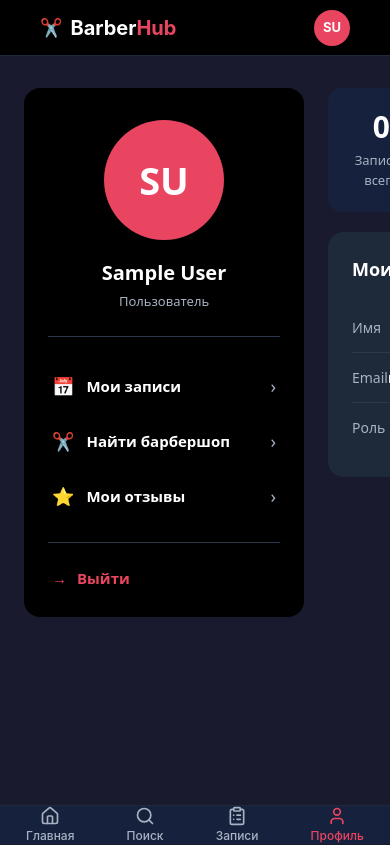
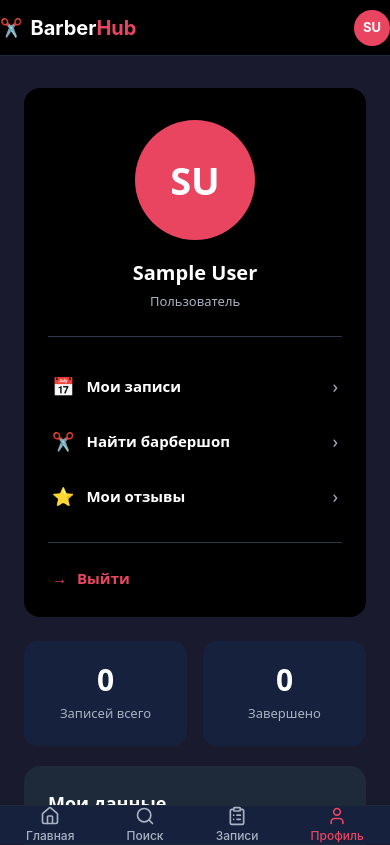
Before and after one commit to kaldybekoff/BarberShopHub_Frontend, a React (Vite) app: page /profile in a window 390 px wide. Shown: the top 845 px of the page. Built offline with nearby package versions, Linux system fonts and the light colour scheme; no server answers; sample sign-in values are in the browser's storage.

Commit message:
Прошёлся по адаптиву под мобайл (< 768px), исправил основные проблемы

```diff
--- a/src/components/booking/BookingSteps.jsx
+++ b/src/components/booking/BookingSteps.jsx
@@ -6,7 +6,7 @@ const steps = [
 
 function BookingSteps({ currentStep }) {
   return (
-    <div style={{ padding: "16px 32px 24px" }}>
+    <div className="px-4 pt-4 pb-6 md:px-8">
       <div
         className="grid"
         style={{ gridTemplateColumns: "repeat(3, 1fr)", gap: "8px" }}
--- a/src/components/booking/TimeSlotGrid.jsx
+++ b/src/components/booking/TimeSlotGrid.jsx
@@ -1,11 +1,8 @@
 function TimeSlotGrid({ slots, selectedSlot, onSelect }) {
   return (
     <div
-      className="grid"
-      style={{
-        gridTemplateColumns: "repeat(4, minmax(0, 1fr))",
-        gap: "10px",
-      }}
+      className="grid grid-cols-3 md:grid-cols-4"
+      style={{ gap: "10px" }}
     >
       {slots.map((slot) => {
         const isSelected = slot === selectedSlot;
--- a/src/components/layout/Header.jsx
+++ b/src/components/layout/Header.jsx
@@ -23,12 +23,11 @@ function Header() {
 
   return (
     <header
-      className="sticky top-0 z-20 flex items-center border-b"
+      className="sticky top-0 z-20 flex items-center border-b px-4 md:px-10"
       style={{
         backgroundColor: "#000000",
         borderColor: "#1E2A3A",
         height: "56px",
-        padding: "0 40px",
         position: "sticky",
       }}
     >
--- a/src/pages/user/ProfilePage.jsx
+++ b/src/pages/user/ProfilePage.jsx
@@ -46,8 +46,8 @@ function ProfilePage() {
     >
       <div className="mx-auto" style={{ maxWidth: "1100px", padding: "32px 24px 48px" }}>
         <div
-          className="grid items-start"
-          style={{ gridTemplateColumns: "280px 1fr", gap: "24px" }}
+          className="grid items-start grid-cols-1 md:grid-cols-[280px_1fr]"
+          style={{ gap: "24px" }}
         >
           <aside
             className="flex flex-col"
```
